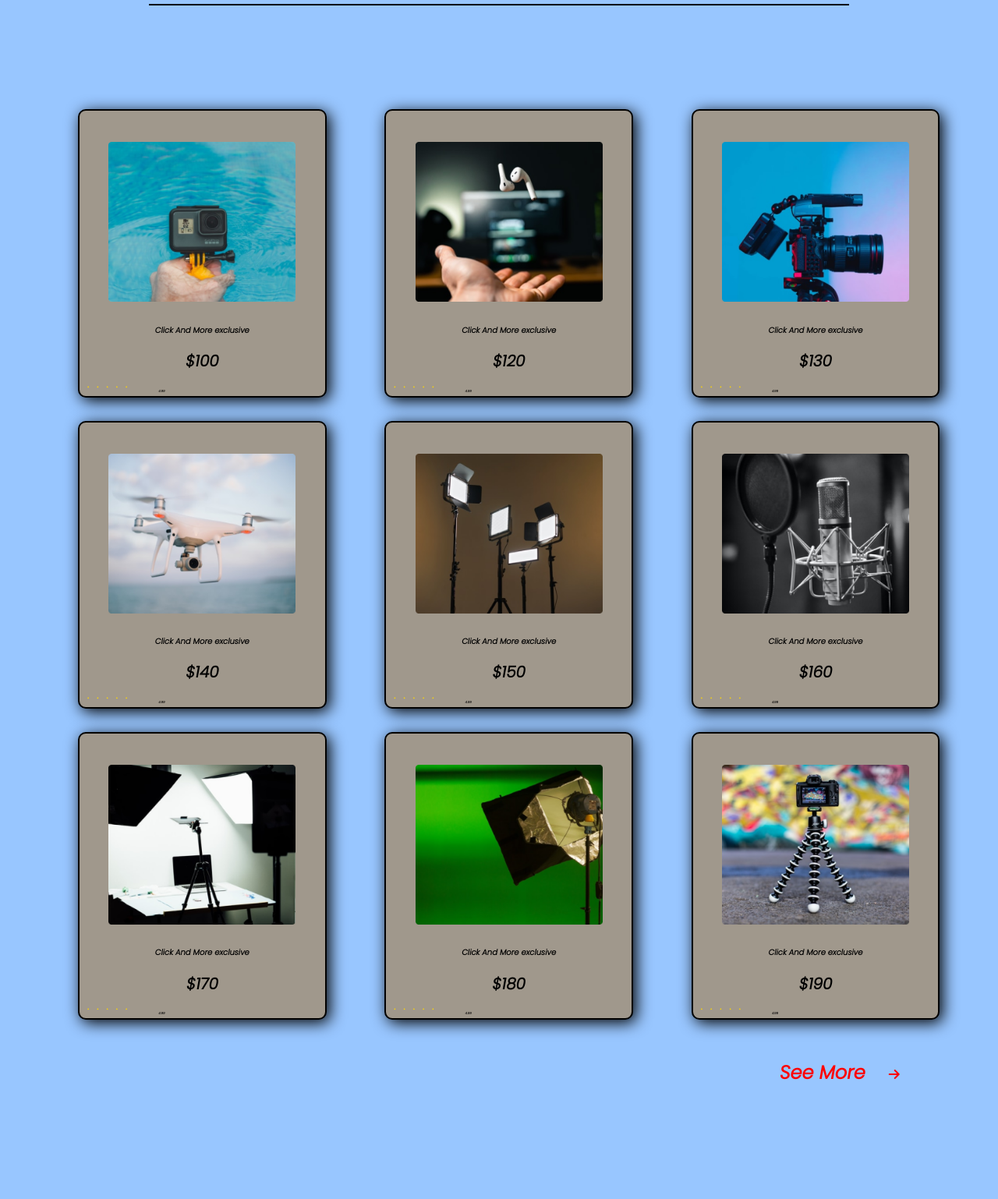
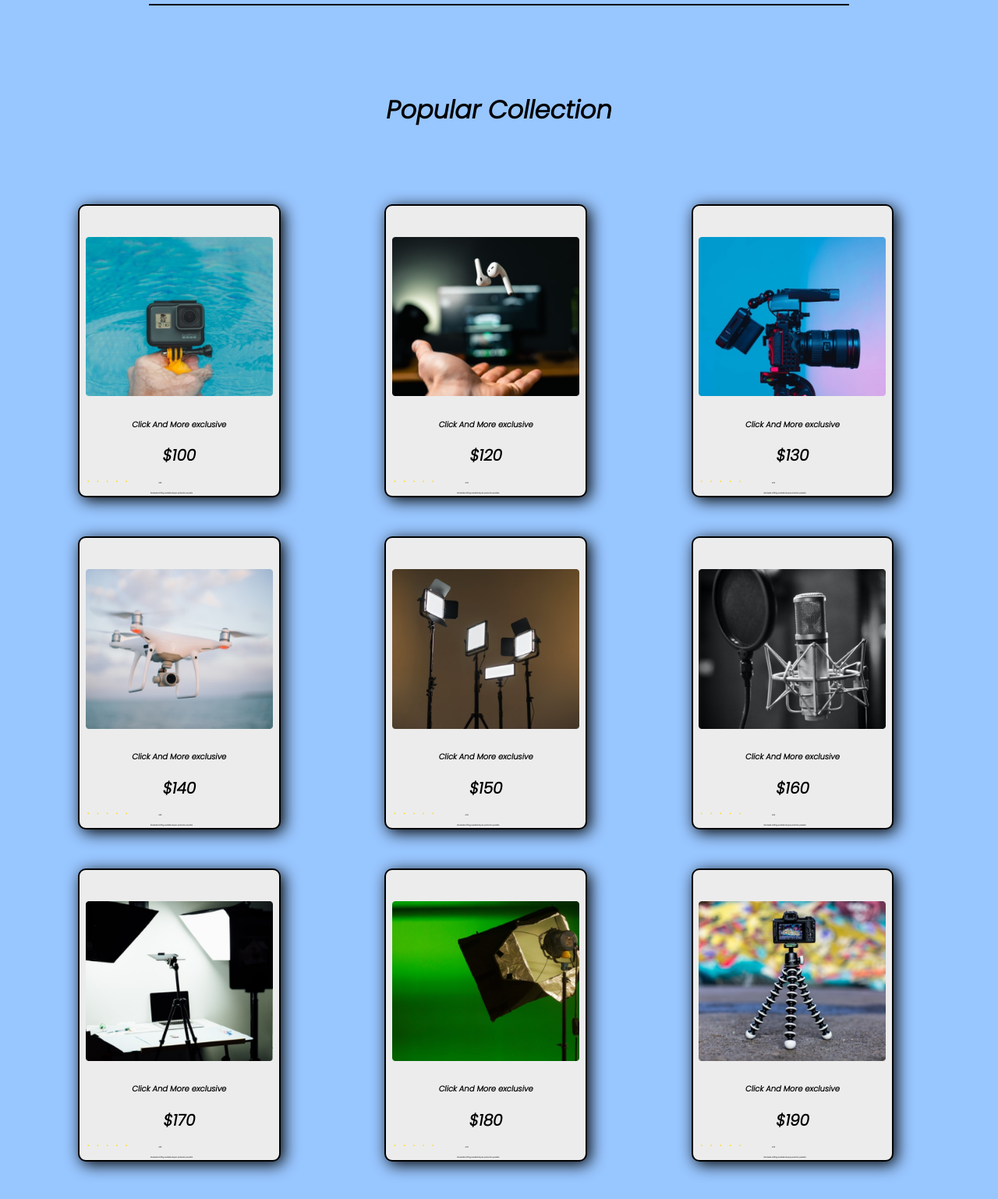
Before and after one commit to Mr-Rahman786/second-Assignnment-portfolio, a plain HTML site: page index.html in a window 1280 px wide. Shown: the part 790-2328 px from the top of the page at 78% size. Drawn offline with Linux system fonts and the light colour scheme.

Commit message:
added color

```diff
--- a/index.html
+++ b/index.html
@@ -61,6 +61,7 @@
 ---------------------------->
             <br><br><br>
                     <div class="main-container">
+                        <h1 class="span">Popular Collection</h1>
                         <div class="heading">
                             <div class="blogs">
 
@@ -78,6 +79,7 @@
                                                     <a href=""><i class="fas fa-star"></i></a>
                                                     <p>4.99</p>
                                                 </div>
+                                                    <p>Wordwide shifting available Buyers protection possible</p>
                                             </div>
                                         </div>
                                         <div class="blog-image">
@@ -93,6 +95,7 @@
                                                     <a href=""><i class="fas fa-star"></i></a>
                                                     <p>4.99</p>
                                                 </div>
+                                                <p>Wordwide shifting available Buyers protection possible</p>
                                             </div>
                                         </div>
                                         <div class="blog-image">
@@ -108,6 +111,7 @@
                                                     <a href=""><i class="fas fa-star"></i></a>
                                                     <p>4.99</p>
                                                 </div>
+                                                <p>Wordwide shifting available Buyers protection possible</p>
                                             </div>
                                         </div>
                                         <div class="blog-image">
@@ -123,6 +127,7 @@
                                                     <a href=""><i class="fas fa-star"></i></a>
                                                     <p>4.99</p>
                                                 </div>
+                                                <p>Wordwide shifting available Buyers protection possible</p>
                                             </div>
                                         </div>
                                         <div class="blog-image">
@@ -138,6 +143,7 @@
                                                     <a href=""><i class="fas fa-star"></i></a>
                                                     <p>4.99</p>
                                                 </div>
+                                                <p>Wordwide shifting available Buyers protection possible</p>
                                             </div>
                                         </div>
                                         <div class="blog-image">
@@ -153,6 +159,7 @@
                                                     <a href=""><i class="fas fa-star"></i></a>
                                                     <p>4.99</p>
                                                 </div>
+                                                <p>Wordwide shifting available Buyers protection possible</p>
                                             </div>
                                         </div>
                                         <div class="blog-image">
@@ -168,6 +175,7 @@
                                                     <a href=""><i class="fas fa-star"></i></a>
                                                     <p>4.99</p>
                                                 </div>
+                                                <p>Wordwide shifting available Buyers protection possible</p>
                                             </div>
                                         </div>
                                         <div class="blog-image">
@@ -183,6 +191,7 @@
                                                     <a href=""><i class="fas fa-star"></i></a>
                                                     <p>4.99</p>
                                                 </div>
+                                                <p>Wordwide shifting available Buyers protection possible</p>
                                             </div>
                                         </div>
                                         <div class="blog-image">
@@ -197,7 +206,9 @@
                                                     <a href=""><i class="fas fa-star"></i></a>
                                                     <a href=""><i class="fas fa-star"></i></a>
                                                     <p>4.99</p>
+
                                                 </div>
+                                                <p>Wordwide shifting available Buyers protection possible</p>
                                             </div>
                                         </div>
                                     </div>
--- a/style.css
+++ b/style.css
@@ -76,11 +76,16 @@ button{
     margin-top: 40px;
     padding: 10px 30px;
     font-size: 1rem;
-    border-radius: 30px;
+    border-radius: 10px;
     background-color: crimson;
     font-weight: 700;
     color: white;
 
+}
+button:hover{
+    transform: scale(1.2);
+    transition: 1.5s;
+    opacity: 0.5;
 }
 .fa-arrow-right{
     padding-left: 30px;
@@ -103,16 +108,24 @@ hr{
 /*-------------------
     Second blogs :start
 --------------------------*/
-
+.span{
+    display: flex;
+    justify-content: center;
+    align-items: center;
+    font-size: 2rem;
+    color: black;
+}
 .blog{
     display: grid;
     grid-template-columns: repeat(3, 1fr);
     padding-left: 100px;
     padding-top: 20px;
 
+
 }
 .blog img{
     width: 240px;
+
 }
 .item:hover{
     transform: scale(1.2);
@@ -120,22 +133,25 @@ hr{
 }
 .item{
     border: 2px solid black;
-    width: 80%;
+    width: 65%;
+    margin-top: 50px;
     text-align: center;
-    margin-top: 30px;
     padding-top:40px;
-    background-color: rgb(160, 152, 140);
+    background-color: rgb(236, 236, 236);
     box-shadow: 4px 4px 20px;
     border-radius: 10px;
 }
 .item a{
     text-decoration: none;
-
-    color: gold;
+    color: rgb(192, 163, 1);
+}
+.item p{
+    padding-right: 30px;
+    margin-right: 30px;
+    font-size: 2px;
 }
 .anchor{
     display: flex;
-
 }
 .anchor a{
     text-decoration: none;
@@ -144,8 +160,8 @@ hr{
     padding-left: 10px;
     padding-bottom: 10px;
 }
-.fa-star{
-    font-size: 2px;
+.anchor .fa-star{
+    font-size: -2px;
     color: gold;
 }
 h1{
@@ -165,7 +181,7 @@ p{
     color: rgb(255, 0, 0);
     font-weight: 700;
     margin-left: 1000px;
-    font-size: 1.5rem;
+
 }
 
 /*------------------------------
```
